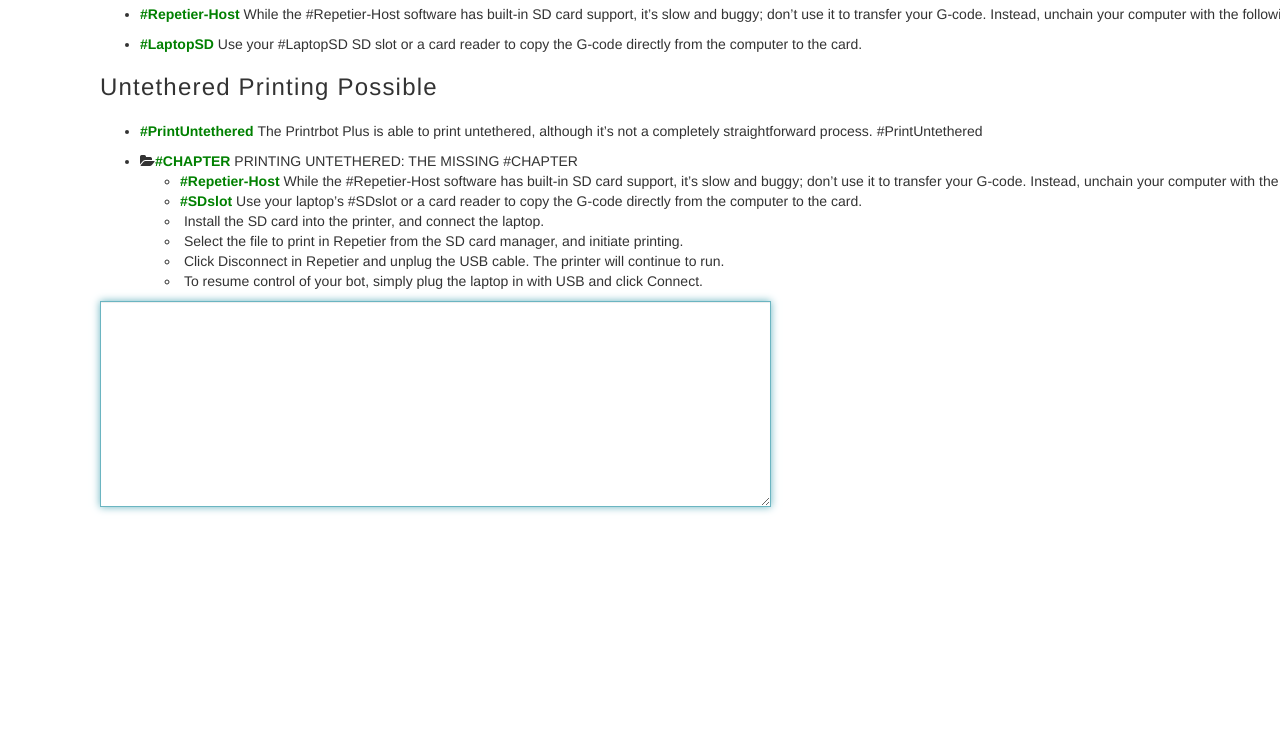
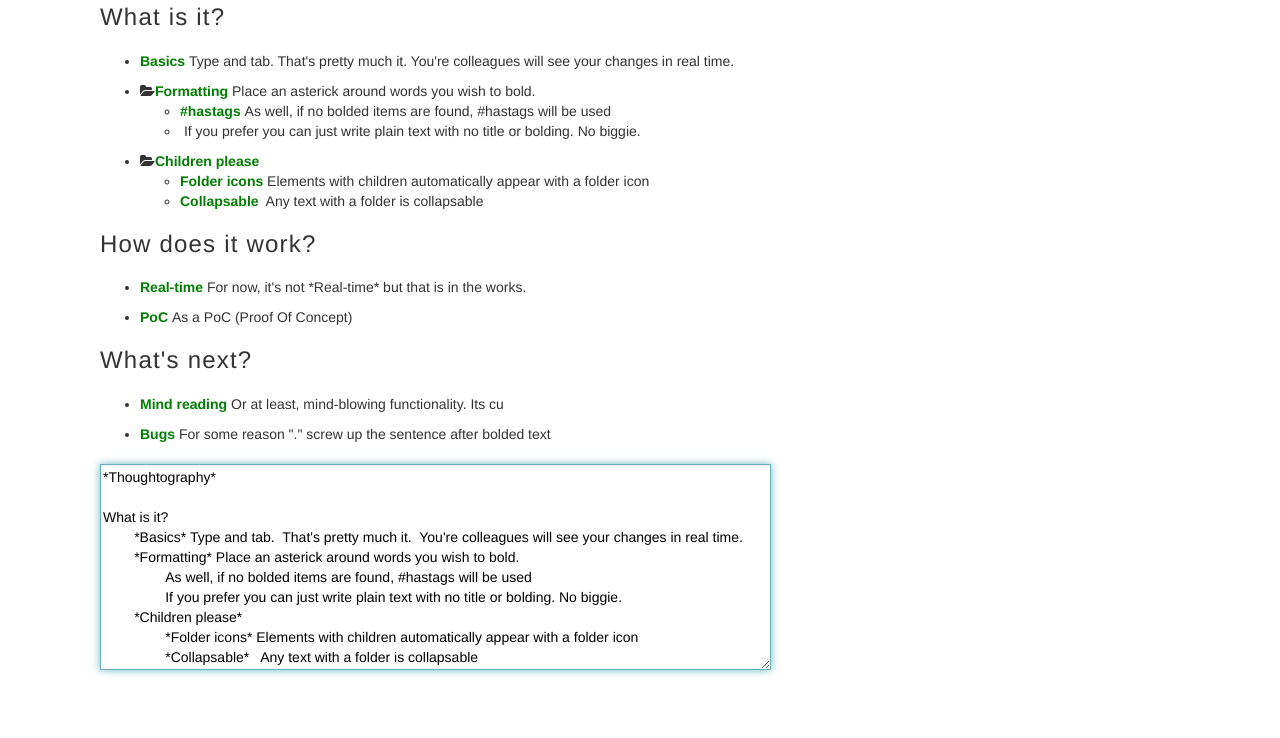
Before and after one commit to troygdaniel/thoughtography, a plain HTML site: page parsing.html in a window 1280 px wide. Shown: the part 62-800 px from the top of the page. Drawn offline with Linux system fonts and the light colour scheme.

Commit message:
Added useful example

```diff
--- a/parsing.html
+++ b/parsing.html
@@ -38,7 +38,26 @@
 
 
 
-<textarea class="braindump" rows="10" cols="80" autofocus="autofocus"></textarea>
+<textarea class="braindump" rows="10" cols="80" autofocus="autofocus">
+*Thoughtography*
+
+What is it?
+	*Basics* Type and tab.  That's pretty much it.  You're colleagues will see your changes in real time.
+	*Formatting* Place an asterick around words you wish to bold.
+		As well, if no bolded items are found, #hastags will be used
+		If you prefer you can just write plain text with no title or bolding. No biggie.
+	*Children please*
+		*Folder icons* Elements with children automatically appear with a folder icon
+		*Collapsable*   Any text with a folder is collapsable
+How does it work?
+	For now, it's not *Real-time* but that is in the works.
+	*PoC* As a PoC (Proof Of Concept)
+What's next?
+	*Mind reading* Or at least, mind-blowing functionality.  Its cu
+	*Bugs* For some reason "." screw up the sentence after bolded text
+
+
+</textarea>
 
     </div>
 
@@ -177,6 +196,7 @@
     $(".braindump").keyup(function() {
         var p = new Parser();
         var jsonValue = p.serialize($(this).val());
+        window.json = jsonValue;
         renderJsonAsTree(jsonValue);
     });
     </script>
--- a/thought.json
+++ b/thought.json
@@ -1,28 +1,55 @@
 [{
-    "text": "Overview",
+  "text": "*Thoughtography*",
+  "children": []
+}, {
+  "text": "",
+  "children": []
+}, {
+  "text": "What is it?",
+  "children": [{
+    "text": "*Basics* Type and tab.  That's pretty much it.  You're colleagues will see your changes in real time.",
+    "children": []
+  }, {
+    "text": "*Formatting* Place an asterick around words you wish to bold.",
     "children": [{
-        "text": "While the #Repetier-Host software has built-in SD card support, it’s slow and buggy; don’t use it to transfer your G-code. Instead, unchain your computer with the following steps."
-      }, {
-        "text": "Use your #LaptopSD SD slot or a card reader to copy the G-code directly from the computer to the card."
-      }]
+      "text": "As well, if no bolded items are found, #hastags will be used",
+      "children": []
+    }, {
+      "text": "If you prefer you can just write plain text with no title or bolding. No biggie.",
+      "children": []
+    }]
   }, {
-    "text": "Untethered Printing Possible",
+    "text": "*Children please*",
     "children": [{
-      "text": "The Printrbot Plus is able to print untethered, although it’s not a completely straightforward process. #PrintUntethered"
+      "text": "*Folder icons* Elements with children automatically appear with a folder icon",
+      "children": []
     }, {
-      "text": "PRINTING UNTETHERED: THE MISSING #CHAPTER",
-      "children": [{
-        "text": "While the #Repetier-Host software has built-in SD card support, it’s slow and buggy; don’t use it to transfer your G-code. Instead, unchain your computer with the following steps."
-      }, {
-        "text": "Use your laptop’s #SDslot or a card reader to copy the G-code directly from the computer to the card."
-      }, {
-        "text": "Install the SD card into the printer, and connect the laptop."
-      }, {
-        "text": "Select the file to print in Repetier from the SD card manager, and initiate printing."
-      }, {
-        "text": "Click Disconnect in Repetier and unplug the USB cable. The printer will continue to run."
-      }, {
-        "text": "To resume control of your bot, simply plug the laptop in with USB and click Connect."
-      }]
+      "text": "*Collapsable* \tAny text with a folder is collapsable",
+      "children": []
     }]
   }]
+}, {
+  "text": "How does it work?",
+  "children": [{
+    "text": "For now, it's not *Real-time* but that is in the works.",
+    "children": []
+  }, {
+    "text": "*PoC* As a PoC (Proof Of Concept)",
+    "children": []
+  }]
+}, {
+  "text": "What's next?",
+  "children": [{
+    "text": "*Mind reading* Or at least, mind-blowing functionality.  Its cu",
+    "children": []
+  }, {
+    "text": "*Bugs* For some reason \".\" screw up the sentence after bolded text",
+    "children": []
+  }]
+}, {
+  "text": "",
+  "children": []
+}, {
+  "text": "",
+  "children": []
+}]
```
